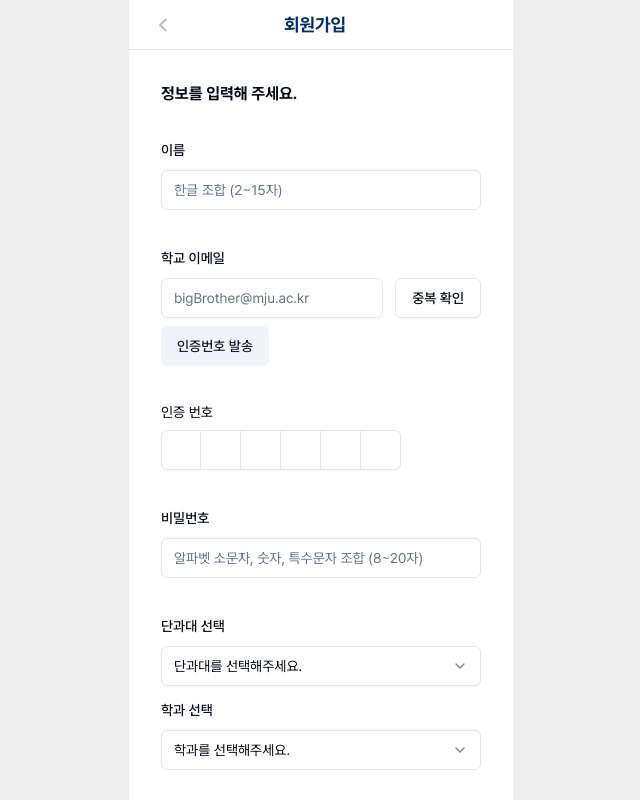
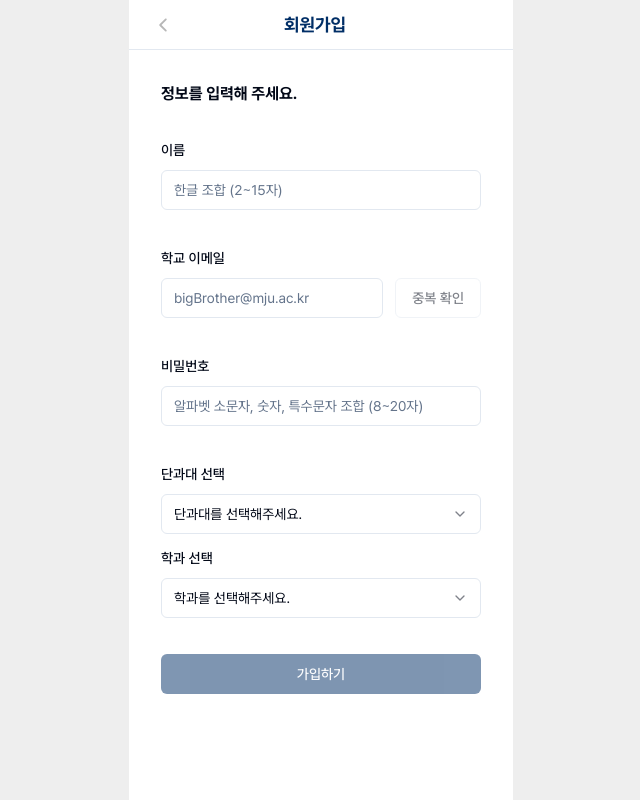
Before and after one commit to developthreefeet/big-brother-FE, a Next.js app: page /join in a window 1280 px wide. Shown: the top 800 px of the page, without its empty margins (319-959 px from the left). Built offline with nearby package versions, Linux system fonts and the light colour scheme.

Commit message:
feature: 이메일 중복, 인증 로직 구현 (정상인 경우만 고려)

```diff
--- a/src/features/account/model/useJoin.ts
+++ b/src/features/account/model/useJoin.ts
@@ -4,12 +4,20 @@ import { useForm } from 'react-hook-form';
 import { z } from 'zod';
 import { zodResolver } from '@hookform/resolvers/zod';
 import { useRouter } from 'next/navigation';
+import { useState } from 'react';
 
 export const useJoin = () => {
+  const [isEmailDuplicated, setIsEmailDuplicated] = useState(false);
+  const [isEmailDuplicatedExecuted, setIsEmailDuplicatedExecuted] =
+    useState(false);
+  const [otpVisible, setOtpVisible] = useState(false);
+  const [verificationComplete, setVerificationComplete] = useState(false);
+  const [otpInput, setOtpInput] = useState('');
+  const [otpError, setOtpError] = useState(false);
+
   const userNameRegex = /^[가-힣]+$/;
   const passwordRegex =
     /^(?=.*[a-z])(?=.*\d)(?=.*[@$!%*?&])[a-z\d@$!%*?&]{8,20}$/;
-
   const emailRegex = /^[a-zA-Z0-9._%+-]+@mju\.ac\.kr$/;
 
   const userSchema = z.object({
@@ -17,15 +25,11 @@ export const useJoin = () => {
       .string()
       .min(2, { message: '2글자 이상 입력해주세요.' })
       .max(15, { message: '15글자 이하로 입력해 주세요.' })
-      .regex(userNameRegex, {
-        message: '한글 조합만 사용 가능합니다.',
-      }),
+      .regex(userNameRegex, { message: '한글 조합만 사용 가능합니다.' }),
     email: z
       .string()
       .email({ message: '이메일 형식으로 입력해 주세요.' })
-      .regex(emailRegex, {
-        message: '@mju.ac.kr 형식이어야 합니다.',
-      }),
+      .regex(emailRegex, { message: '@mju.ac.kr 형식이어야 합니다.' }),
     password: z
       .string()
       .min(8, { message: '8글자 이상 입력해주세요.' })
@@ -52,6 +56,34 @@ export const useJoin = () => {
     formState: { errors },
   } = form;
 
+  const isEmailValid = !errors.email && form.getValues('email').length > 0;
+
+  const emailDuplicationCheck = () => {
+    const email = form.getValues('email');
+    if (email) {
+      if (email.includes('test')) {
+        setIsEmailDuplicated(true);
+      } else {
+        setIsEmailDuplicated(false);
+      }
+      setIsEmailDuplicatedExecuted(true);
+    }
+  };
+
+  const isVerificationButtonEnabled =
+    isEmailDuplicatedExecuted && !isEmailDuplicated && isEmailValid;
+
+  const handleVerifyOtp = () => {
+    //임시로 111111과 일치할 경우로 달아놓음. api 자리
+    if (otpInput === '111111') {
+      setVerificationComplete(true);
+      setOtpError(false);
+    } else {
+      setVerificationComplete(false);
+      setOtpError(true);
+    }
+  };
+
   const isSubmitButtonEnabled =
     !errors.userName &&
     form.getValues('college') &&
@@ -60,14 +92,26 @@ export const useJoin = () => {
 
   const router = useRouter();
 
-  const onSubmit = async (data: any) => {
+  const onSubmit = (data: any) => {
     console.log(data);
     router.push('/login');
   };
 
   return {
     form,
+    isEmailValid,
+    emailDuplicationCheck,
+    isEmailDuplicatedExecuted,
+    isEmailDuplicated,
+    verificationComplete,
+    otpVisible,
+    handleVerifyOtp,
+    setOtpVisible,
+    setOtpInput,
+    otpInput,
+    otpError,
     onSubmit,
     isSubmitButtonEnabled,
+    isVerificationButtonEnabled,
   };
 };
--- a/src/features/account/ui/JoinForm.tsx
+++ b/src/features/account/ui/JoinForm.tsx
@@ -20,7 +20,23 @@ import { useJoin } from '../model/useJoin';
 import { collageItems, departmentItems } from '@/shared/lib/assets';
 
 const JoinForm = () => {
-  const { form, onSubmit, isSubmitButtonEnabled } = useJoin();
+  const {
+    form,
+    isEmailValid,
+    emailDuplicationCheck,
+    isEmailDuplicatedExecuted,
+    isEmailDuplicated,
+    verificationComplete,
+    handleVerifyOtp,
+    setOtpVisible,
+    otpVisible,
+    setOtpInput,
+    otpInput,
+    otpError,
+    onSubmit,
+    isSubmitButtonEnabled,
+    isVerificationButtonEnabled,
+  } = useJoin();
 
   return (
     <Form {...form}>
@@ -56,16 +72,40 @@ const JoinForm = () => {
                     {...field}
                   />
                 </FormControl>
-                <Button variant="outline">중복 확인</Button>
+                <Button
+                  variant="outline"
+                  disabled={!isEmailValid || isEmailDuplicatedExecuted}
+                  onClick={emailDuplicationCheck}
+                >
+                  중복 확인
+                </Button>
               </div>
+              {isEmailValid && isEmailDuplicatedExecuted && (
+                <div>
+                  {isEmailDuplicated ? (
+                    <p className="text-sm">이미 가입된 이메일입니다.</p>
+                  ) : (
+                    <p className="text-sm">중복 확인 완료 ✔️</p>
+                  )}
+                </div>
+              )}
               <FormMessage />
-              <Button variant="secondary">인증번호 발송</Button>
+              {isVerificationButtonEnabled && (
+                <Button
+                  variant="secondary"
+                  disabled={verificationComplete}
+                  onClick={() => setOtpVisible(true)}
+                >
+                  인증번호 발송
+                </Button>
+              )}
             </FormItem>
           )}
         />
+        {otpVisible && (
           <div className="space-y-2">
             <p className="text-sm cursor-default">인증 번호</p>
-          <InputOTP maxLength={6}>
+            <InputOTP maxLength={6} onChange={setOtpInput} value={otpInput}>
               <InputOTPGroup>
                 <InputOTPSlot index={0} />
                 <InputOTPSlot index={1} />
@@ -75,8 +115,17 @@ const JoinForm = () => {
                 <InputOTPSlot index={5} />
               </InputOTPGroup>
             </InputOTP>
+            {otpError && (
+              <p className="text-sm text-red-500">
+                인증번호가 일치하지 않습니다.
+              </p>
+            )}
             <FormMessage />
+            <Button onClick={handleVerifyOtp} disabled={verificationComplete}>
+              {verificationComplete ? '인증완료' : '인증'}
+            </Button>
           </div>
+        )}
         <FormField
           control={form.control}
           name="password"
```
Lines whose indentation alone changed are shown as unchanged.
